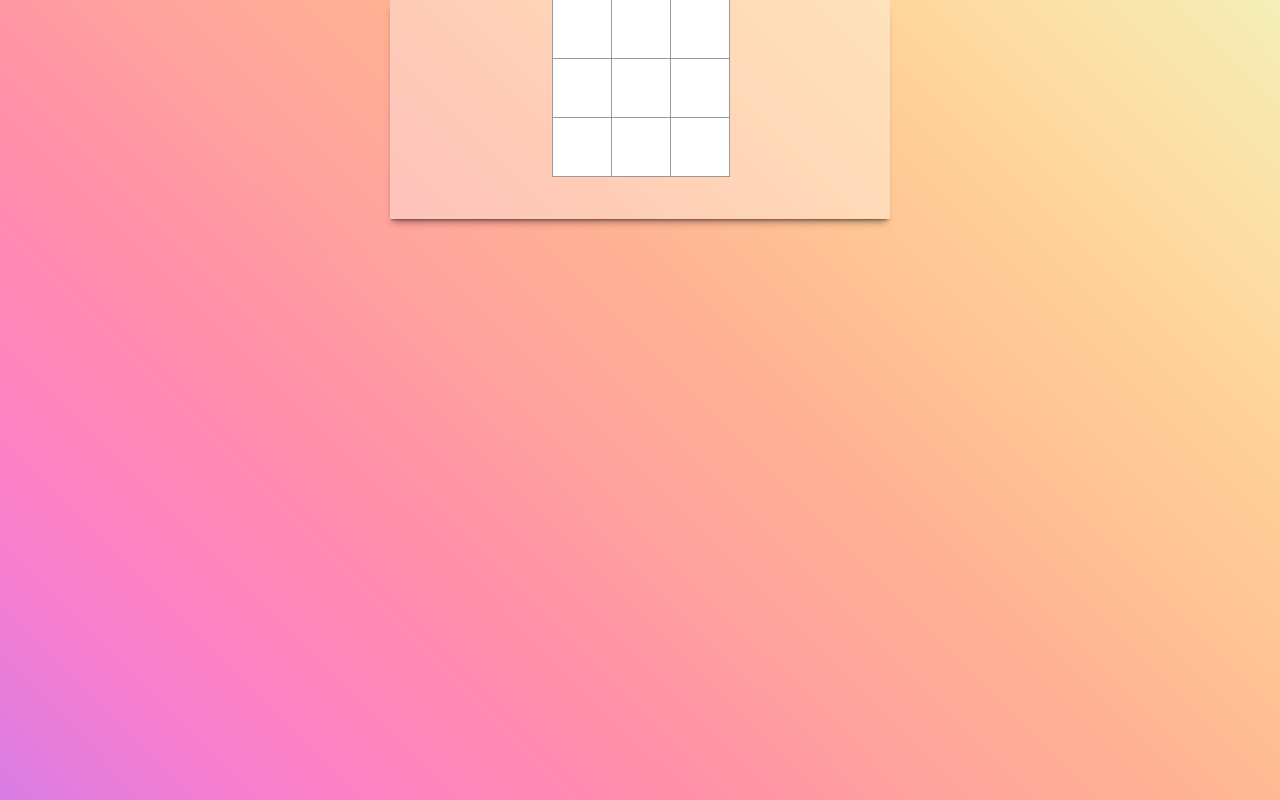
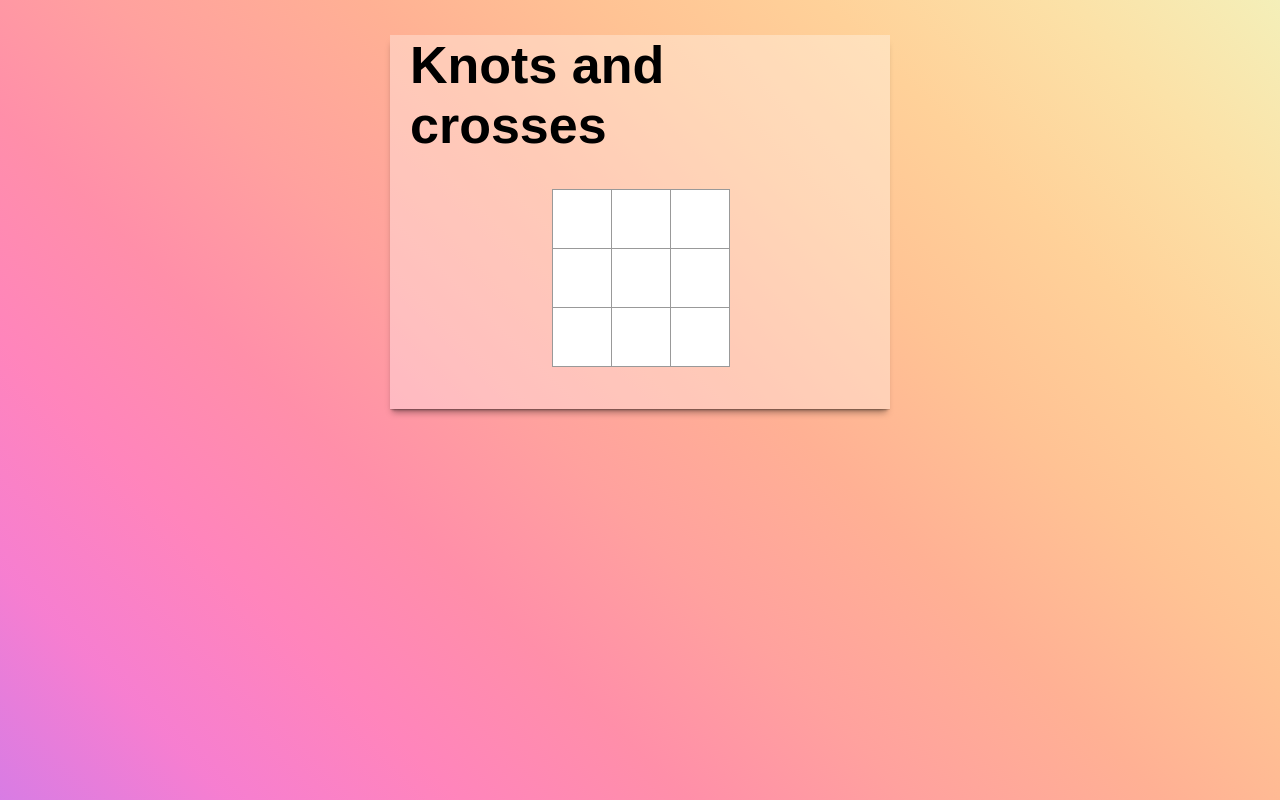
Before and after one commit to Natels/natels.github.io, a Next.js app: page /tic-tac-toe in a window 1280 px wide. Built offline with nearby package versions, Linux system fonts and the light colour scheme; a web font is replaced by a local one.

Commit message:
Add title to fix spacing of game

```diff
--- a/pages/tic-tac-toe/index.mdx
+++ b/pages/tic-tac-toe/index.mdx
@@ -1,3 +1,5 @@
 import Game from '../../components/tictactoe/index.js'
 
+# Knots and crosses
+
 <Game/>
```
